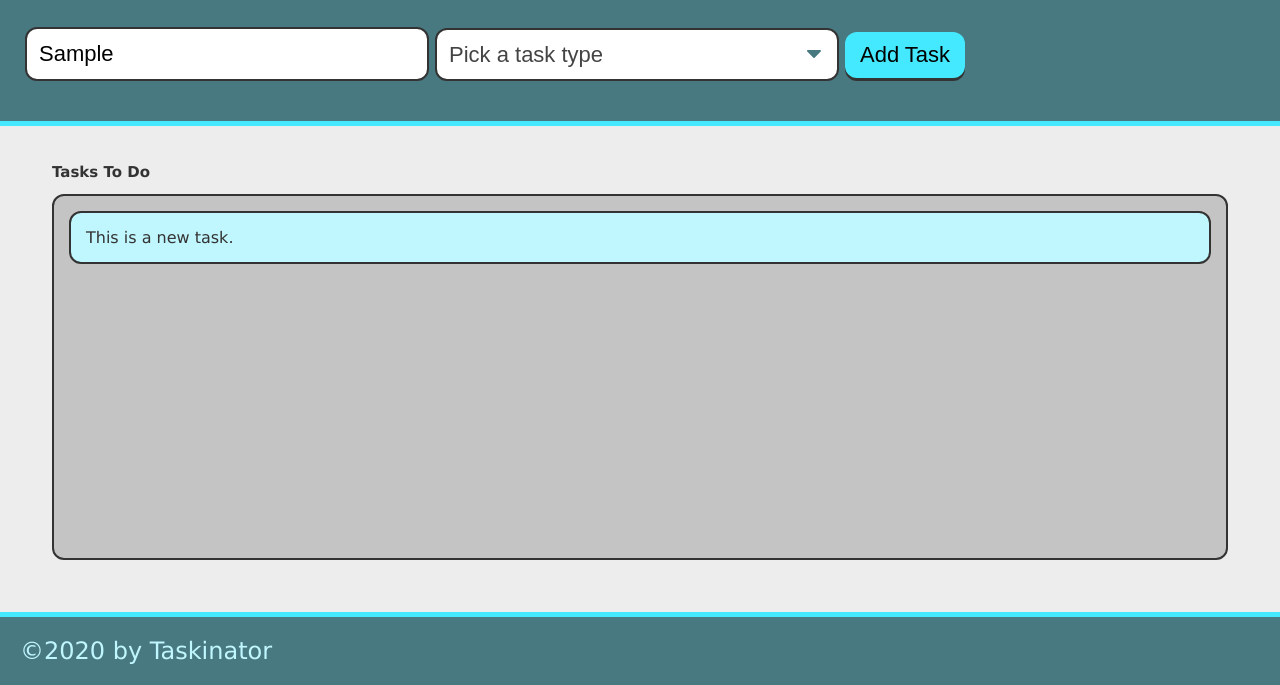
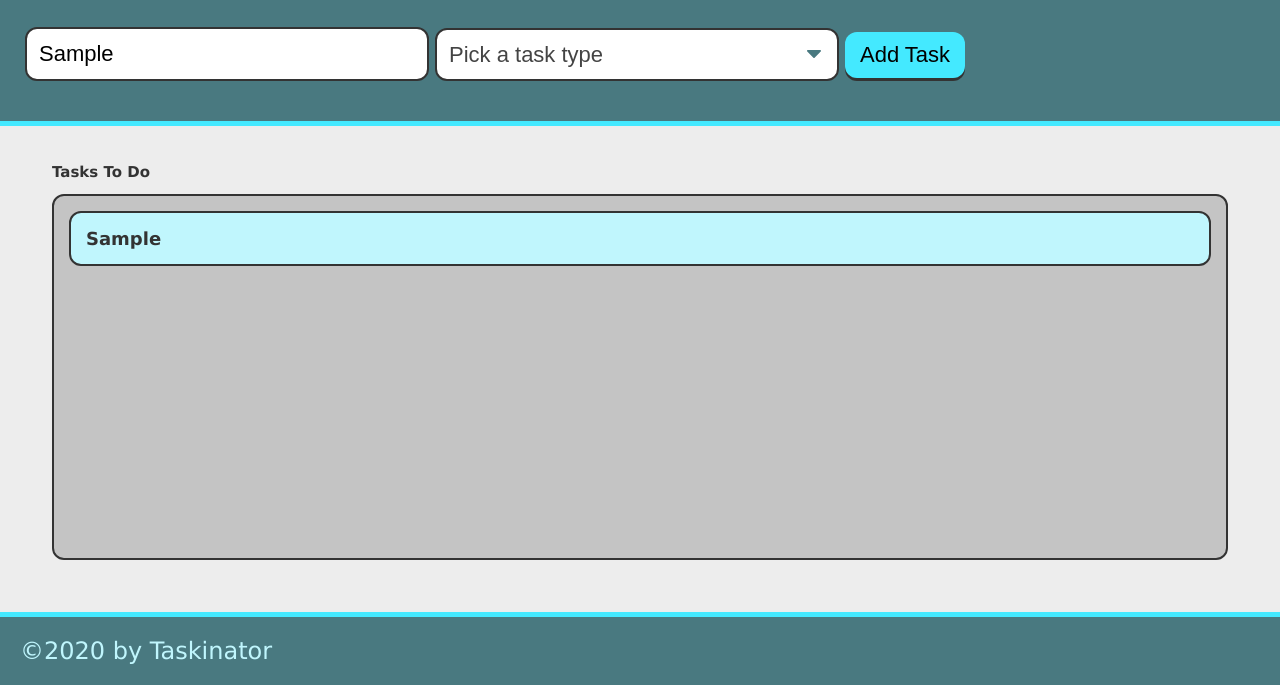
Before and after one commit to abbygraves/taskinator, a plain HTML site: page index.html in a window 1280 px wide. Both pictures are taken after typing "Sample" into the empty fields and a click on the button "Add Task". Shown: the part 115-800 px from the top of the page. Drawn offline with Linux system fonts and the light colour scheme.

Commit message:
capturing form field values

```diff
--- a/assets/js/script.js
+++ b/assets/js/script.js
@@ -1,12 +1,25 @@
 var formEl = document.querySelector("#task-form");
 var tasksToDoEl = document.querySelector("#tasks-to-do");
 
-var createTaskHandler = function() {
+var createTaskHandler = function(event) {
   event.preventDefault();
+  var taskNameInput = document.querySelector("input[name='task-name']").value;
+  var taskTypeInput = document.querySelector("select[name='task-type']").value;
 
+
+  // create list item
   var listItemEl = document.createElement("li");
   listItemEl.className = "task-item";
-  listItemEl.textContent = "This is a new task.";
+
+  // create div to hold task info and add to list item
+  var taskInfoEl = document.createElement("div");
+  taskInfoEl.className = "task-info";
+
+  // add HTML content to div
+  taskInfoEl.innerHTML = "<h3 class='task-name'>" + taskNameInput + "</h3><span class='task-type'>" + taskTypeInput + "</span>";
+  listItemEl.appendChild(taskInfoEl);
+
+  // add entire list item to list
   tasksToDoEl.appendChild(listItemEl);
 };
 
--- a/index.html
+++ b/index.html
@@ -20,9 +20,9 @@
       <div class="form-group">
         <select name="task-type" class="select-dropdown">
           <option value="" disabled selected>Pick a task type</option>
-          <option value="Print">Personal</option>
-          <option value="Web">Shopping</option>
-          <option value="Mobile">School</option>
+          <option value="Personal">Personal</option>
+          <option value="Shopping">Shopping</option>
+          <option value="School">School</option>
         </select>
       </div>
       <div class="form-group">
```
